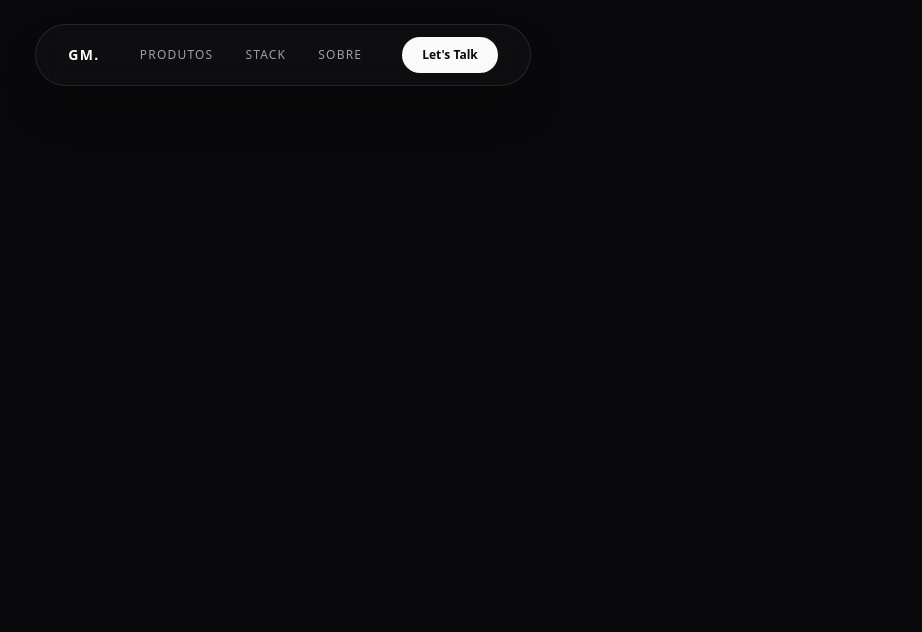
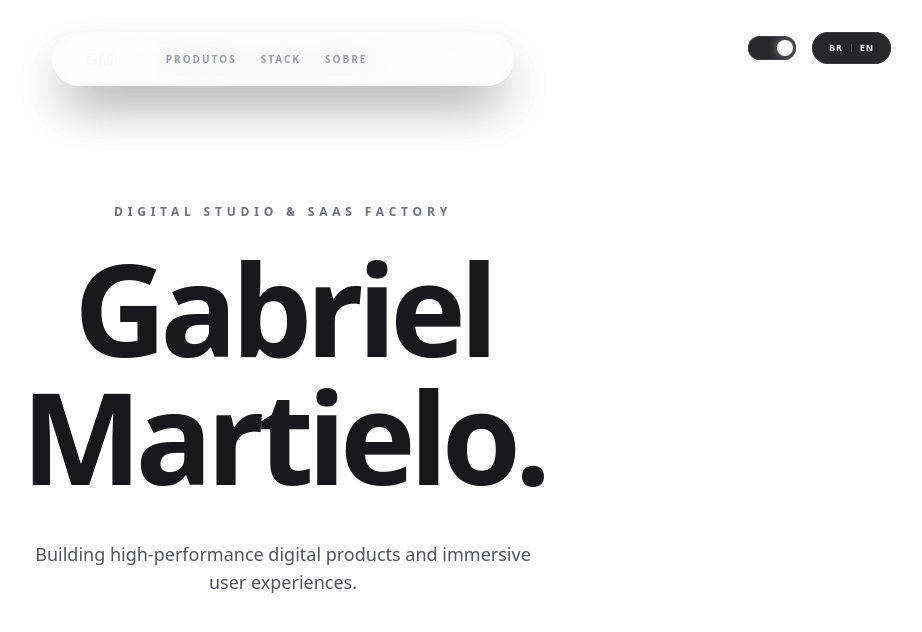
Before and after one commit to smartielo/portfolio-saas, an Angular app: page / in a window 1280 px wide. Shown: the top 632 px of the page, without its empty margins (357-1279 px from the left). Built offline with nearby package versions, Linux system fonts and the light colour scheme.

Commit message:
feat: navbar and hero structure with i18n support

```diff
--- a/src/app/app.html
+++ b/src/app/app.html
@@ -1,5 +1,7 @@
 <app-navbar></app-navbar>
 
-<main class="min-h-screen w-full selection:bg-zinc-800 selection:text-zinc-50">
+<main class="transition-colors duration-500 min-h-screen w-full selection:bg-zinc-800 selection:text-zinc-50">
+  <app-navbar></app-navbar>
+  <app-hero></app-hero>
   <router-outlet></router-outlet>
 </main>
--- a/src/app/app.ts
+++ b/src/app/app.ts
@@ -1,11 +1,12 @@
 import { Component } from '@angular/core';
 import { RouterOutlet } from '@angular/router';
 import { NavbarComponent } from './components/navbar/navbar';
+import { HeroComponent } from "./components/hero/hero";
 
 @Component({
   selector: 'app-root',
   standalone: true,
-  imports: [RouterOutlet, NavbarComponent],
+  imports: [RouterOutlet, NavbarComponent, HeroComponent],
   templateUrl: './app.html',
   styleUrl: './app.scss'
 })
--- /dev/null
+++ b/src/app/components/hero/hero.ts
@@ -0,0 +1,52 @@
+import { Component, AfterViewInit, inject, PLATFORM_ID } from '@angular/core';
+import { isPlatformBrowser, CommonModule } from '@angular/common';
+import { SettingsService } from '../../services/settings'; // Ajustado aqui
+import gsap from 'gsap';
+
+@Component({
+  selector: 'app-hero',
+  standalone: true,
+  imports: [CommonModule],
+  template: `
+    <section
+      class="relative w-full min-h-screen flex flex-col justify-center items-center px-6 overflow-hidden bg-white dark:bg-zinc-950 transition-colors duration-500"
+    >
+      <div class="text-center z-10 flex flex-col items-center gap-6">
+        <h2
+          class="hero-element text-zinc-500 dark:text-zinc-400 uppercase tracking-[0.4em] text-[10px] md:text-xs font-semibold"
+        >
+          {{
+            settings.language() === 'en'
+              ? 'Digital Studio & SaaS Factory'
+              : 'Estúdio Digital & Fábrica de SaaS'
+          }}
+        </h2>
+        <h1
+          class="hero-element text-6xl md:text-9xl font-bold tracking-tighter text-zinc-900 dark:text-zinc-50 leading-none"
+        >
+          Gabriel <br />
+          Martielo.
+        </h1>
+        <p
+          class="hero-element text-zinc-600 dark:text-zinc-400 max-w-lg mt-4 text-base md:text-lg font-light"
+        >
+          {{
+            settings.language() === 'en'
+              ? 'Building high-performance digital products and immersive user experiences.'
+              : 'Construindo produtos digitais de alta performance e experiências imersivas.'
+          }}
+        </p>
+      </div>
+    </section>
+  `,
+})
+export class HeroComponent implements AfterViewInit {
+  public settings = inject(SettingsService); // Precisa ser public!
+  private platformId = inject(PLATFORM_ID);
+
+  ngAfterViewInit() {
+    if (isPlatformBrowser(this.platformId)) {
+      gsap.from('.hero-element', { y: 40, opacity: 0, duration: 1, stagger: 0.2 });
+    }
+  }
+}
--- a/src/app/components/navbar/navbar.ts
+++ b/src/app/components/navbar/navbar.ts
@@ -1,33 +1,55 @@
-import { Component } from '@angular/core';
+import { Component, inject } from '@angular/core'; // Importe o inject
 import { CommonModule } from '@angular/common';
+import { SettingsService } from '../../services/settings';
 
 @Component({
   selector: 'app-navbar',
   standalone: true,
   imports: [CommonModule],
   template: `
-    <header class="fixed top-0 left-0 w-full z-50 px-6 py-6 flex items-center justify-center">
+    <header class="fixed top-0 left-0 w-full z-50 px-6 py-8 flex items-center justify-center pointer-events-none">
 
-      <nav class="bg-zinc-900/40 backdrop-blur-md border border-white/10 rounded-full px-8 py-3 flex items-center gap-10 shadow-2xl transition-all duration-300">
+      <nav class="pointer-events-auto bg-zinc-100/10 dark:bg-zinc-900/40 backdrop-blur-xl border border-white/10 rounded-full px-8 py-3 flex items-center gap-8 shadow-2xl">
 
-        <a href="#" class="text-zinc-50 font-bold tracking-widest text-sm uppercase hover:text-white transition-colors">
-          GM.
-        </a>
+        <a href="#" class="text-zinc-50 font-black tracking-tighter text-lg mr-4">GM.</a>
 
-        <div class="hidden md:flex items-center gap-8">
-          <a href="#produtos" class="text-xs font-medium text-zinc-400 hover:text-white uppercase tracking-widest transition-colors">Produtos</a>
-          <a href="#stack" class="text-xs font-medium text-zinc-400 hover:text-white uppercase tracking-widest transition-colors">Stack</a>
-          <a href="#sobre" class="text-xs font-medium text-zinc-400 hover:text-white uppercase tracking-widest transition-colors">Sobre</a>
+        <div class="hidden md:flex items-center gap-6">
+          <a href="#produtos" class="text-[10px] uppercase tracking-[0.2em] font-bold text-zinc-400 hover:text-white transition-colors">Produtos</a>
+          <a href="#stack" class="text-[10px] uppercase tracking-[0.2em] font-bold text-zinc-400 hover:text-white transition-colors">Stack</a>
+          <a href="#sobre" class="text-[10px] uppercase tracking-[0.2em] font-bold text-zinc-400 hover:text-white transition-colors">Sobre</a>
         </div>
 
-        <a href="#contato" class="text-xs font-bold bg-zinc-50 text-zinc-950 px-5 py-2.5 rounded-full hover:bg-zinc-300 hover:scale-105 active:scale-95 transition-all duration-300">
-          Let's Talk
-        </a>
+        <div class="h-4 w-[1px] bg-white/10 mx-2"></div>
 
+        <a href="#contato" class="text-[10px] uppercase tracking-[0.2em] font-black text-white hover:opacity-70 transition-opacity">Talk</a>
       </nav>
 
     </header>
+
+    <div class="fixed top-8 right-8 z-[60] flex items-center gap-4">
+
+      <button (click)="settings.toggleTheme()"
+              class="w-12 h-6 bg-zinc-800 border border-white/10 rounded-full p-1 flex items-center cursor-pointer hover:border-white/40 transition-all">
+        <div class="w-4 h-4 bg-white rounded-full transition-transform duration-500 shadow-[0_0_10px_rgba(255,255,255,0.5)]"
+             [style.transform]="settings.darkMode() ? 'translateX(24px)' : 'translateX(0px)'">
+        </div>
+      </button>
+
+      <button (click)="settings.toggleLanguage()"
+              class="bg-zinc-800 border border-white/10 rounded-full px-4 py-2 flex items-center gap-2 cursor-pointer hover:border-white/40 transition-all">
+        <span class="text-[9px] font-bold tracking-widest uppercase transition-opacity"
+              [class.text-white]="settings.language() === 'br'"
+              [class.opacity-20]="settings.language() !== 'br'">BR</span>
+        <div class="w-[1px] h-2 bg-white/20"></div>
+        <span class="text-[9px] font-bold tracking-widest uppercase transition-opacity"
+              [class.text-white]="settings.language() === 'en'"
+              [class.opacity-20]="settings.language() !== 'en'">EN</span>
+      </button>
+
+    </div>
   `,
-  styles: []
+  styles: [],
 })
-export class NavbarComponent {}
+export class NavbarComponent {
+  public settings = inject(SettingsService);
+}
--- /dev/null
+++ b/src/app/services/settings.ts
@@ -0,0 +1,26 @@
+import { Injectable, signal } from '@angular/core';
+
+@Injectable({
+  providedIn: 'root'
+})
+export class SettingsService {
+  // Certifique-se que os nomes são exatamente esses
+  public darkMode = signal(true);
+  public language = signal<'en' | 'br'>('en');
+
+  toggleTheme() {
+    this.darkMode.set(!this.darkMode());
+
+    if (this.darkMode()) {
+      // Se estiver no modo escuro, adicionamos a classe 'dark'
+      document.documentElement.classList.add('dark');
+    } else {
+      // Se estiver no modo claro, removemos a classe 'dark'
+      document.documentElement.classList.remove('dark');
+    }
+  }
+
+  toggleLanguage() {
+    this.language.set(this.language() === 'en' ? 'br' : 'en');
+  }
+}
--- a/src/index.html
+++ b/src/index.html
@@ -1,5 +1,5 @@
 <!doctype html>
-<html lang="en">
+<html lang="en" class="dark">
   <head>
     <meta charset="utf-8" />
     <title>PortfolioSaas</title>
--- a/src/styles.scss
+++ b/src/styles.scss
@@ -1,5 +1,22 @@
 @use "tailwindcss";
+@import "tailwindcss";
 
 body {
-  @apply bg-zinc-950 text-zinc-50 m-0 p-0 overflow-x-hidden;
+  @apply m-0 p-0 antialiased;
 }
+
+:root {
+  --background: #09090b; /* zinc-950 */
+  --foreground: #fafafa; /* zinc-50 */
+}
+
+.light {
+  --background: #ffffff;
+  --foreground: #09090b;
+}
+
+body {
+  background-color: var(--background);
+  color: var(--foreground);
+  transition: background-color 0.5s ease;
+}
```
Also changed, not shown: 1 other file (tests, documents, lock files or other folders).
